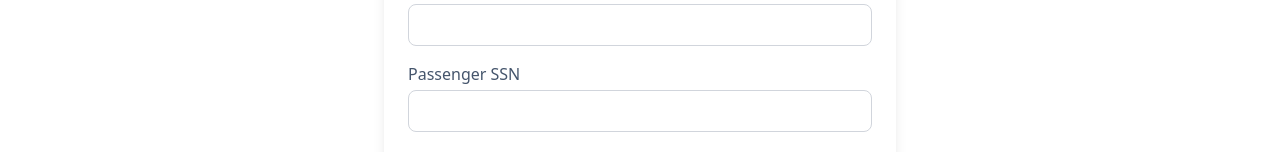
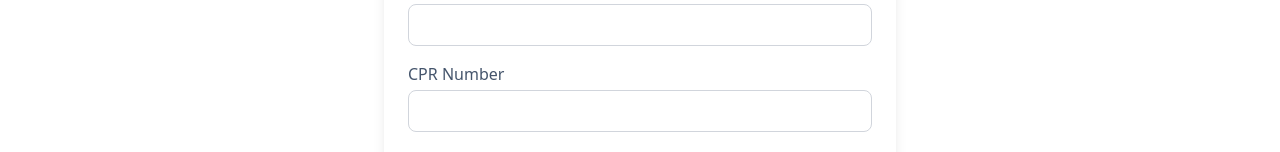
Before and after one commit to arash8877/ArashTickets, a Next.js app in the folder frontend/: page /tickets/create in a window 1280 px wide. Shown: the part 562-714 px from the top of the page. Built offline with nearby package versions, Linux system fonts and the light colour scheme.

Commit message:
rename CPR number

```diff
--- a/frontend/components/CreateTicketForm.tsx
+++ b/frontend/components/CreateTicketForm.tsx
@@ -94,9 +94,9 @@ const CreateTicketForm = () => {
           )}
         </div>
 
-        {/* Passenger SSN */}
+        {/* CPR Number */}
         <div className="mb-4">
-          <label className="block text-slate-600 mb-1">Passenger SSN</label>
+          <label className="block text-slate-600 mb-1">CPR Number</label>
           <input
             type="number"
             autoComplete="off"
@@ -104,7 +104,7 @@ const CreateTicketForm = () => {
               errors.passengerSSN ? "border-red-400" : "border-gray-300"
             } rounded-lg px-3 py-2 focus:ring-2 focus:ring-sky-500 outline-none`}
             {...register("passengerSSN", {
-              required: "Passenger SSN is required",
+              required: "CPR Number is required",
               valueAsNumber: true,
               min: { value: 1000000000, message: "Invalid SSN" },
               max: { value: 9999999999, message: "Invalid SSN" },
--- a/frontend/components/EditTicketForm.tsx
+++ b/frontend/components/EditTicketForm.tsx
@@ -98,9 +98,9 @@ const EditTicketForm = ({ ticket }: EditTicketFormProps) => {
           )}
         </div>
 
-        {/* Passenger SSN */}
+        {/* CPR Number */}
         <div className="mb-4">
-          <label className="block text-slate-600 mb-1">Passenger SSN</label>
+          <label className="block text-slate-600 mb-1">CPR Number</label>
           <input
             type="text"
             autoComplete="off"
@@ -108,7 +108,7 @@ const EditTicketForm = ({ ticket }: EditTicketFormProps) => {
               errors.passengerSSN ? "border-red-400" : "border-gray-300"
             } rounded-lg px-3 py-2 focus:ring-2 focus:ring-sky-500 outline-none`}
             {...register("passengerSSN", {
-              required: "Passenger SSN is required",
+              required: "CPR Number is required",
             })}
           />
           {errors.passengerSSN && (
--- a/frontend/components/TicketContent.tsx
+++ b/frontend/components/TicketContent.tsx
@@ -20,7 +20,7 @@ const TicketsContent = ({ ticketsData }: Props) => {
           <div className="grid grid-cols-12 gap-2 bg-sky-600 text-white text-xs md:text-sm lg:text-base rounded-t-xl p-3">
             <span className="col-span-1 text-center font-semibold">ID</span>
             <span className="col-span-2 text-center font-semibold">Passenger</span>
-            <span className="col-span-2 text-center font-semibold">SSN</span>
+            <span className="col-span-2 text-center font-semibold">CPR</span>
             <span className="col-span-2 text-center font-semibold">From</span>
             <span className="col-span-2 text-center font-semibold">To</span>
             <span className="col-span-1 text-center font-semibold">Price</span>
--- a/frontend/components/TicketDetails.tsx
+++ b/frontend/components/TicketDetails.tsx
@@ -26,7 +26,7 @@ const TicketDetails = ( { ticket }: TicketDetailsProps) => {
         <div className="grid grid-cols-1 sm:grid-cols-2 gap-y-4 gap-x-6">
           <Detail label="Ticket ID" value={`${ticket.id}`} />
           <Detail label="Passenger Name" value={ticket.passengersName} icon={<User className="w-5 h-5 text-sky-700" />} />
-          <Detail label="Passenger SSN" value={ticket.passengerSSN} icon={<CreditCard className="w-5 h-5 text-sky-700" />} />
+          <Detail label="CPR Number" value={ticket.passengerSSN} icon={<CreditCard className="w-5 h-5 text-sky-700" />} />
           <Detail label="Price (DKK)" value={ticket.price.toString()} icon={<CreditCard className="w-5 h-5 text-emerald-600" />} />
           <Detail label="From" value={ticket.from} icon={<PlaneTakeoff className="w-5 h-5 text-sky-700" />} />
           <Detail label="To" value={ticket.to} icon={<PlaneLanding className="w-5 h-5 text-sky-700" />} />
```
Also changed, not shown: 11 other files (tests, documents, lock files or other folders).
